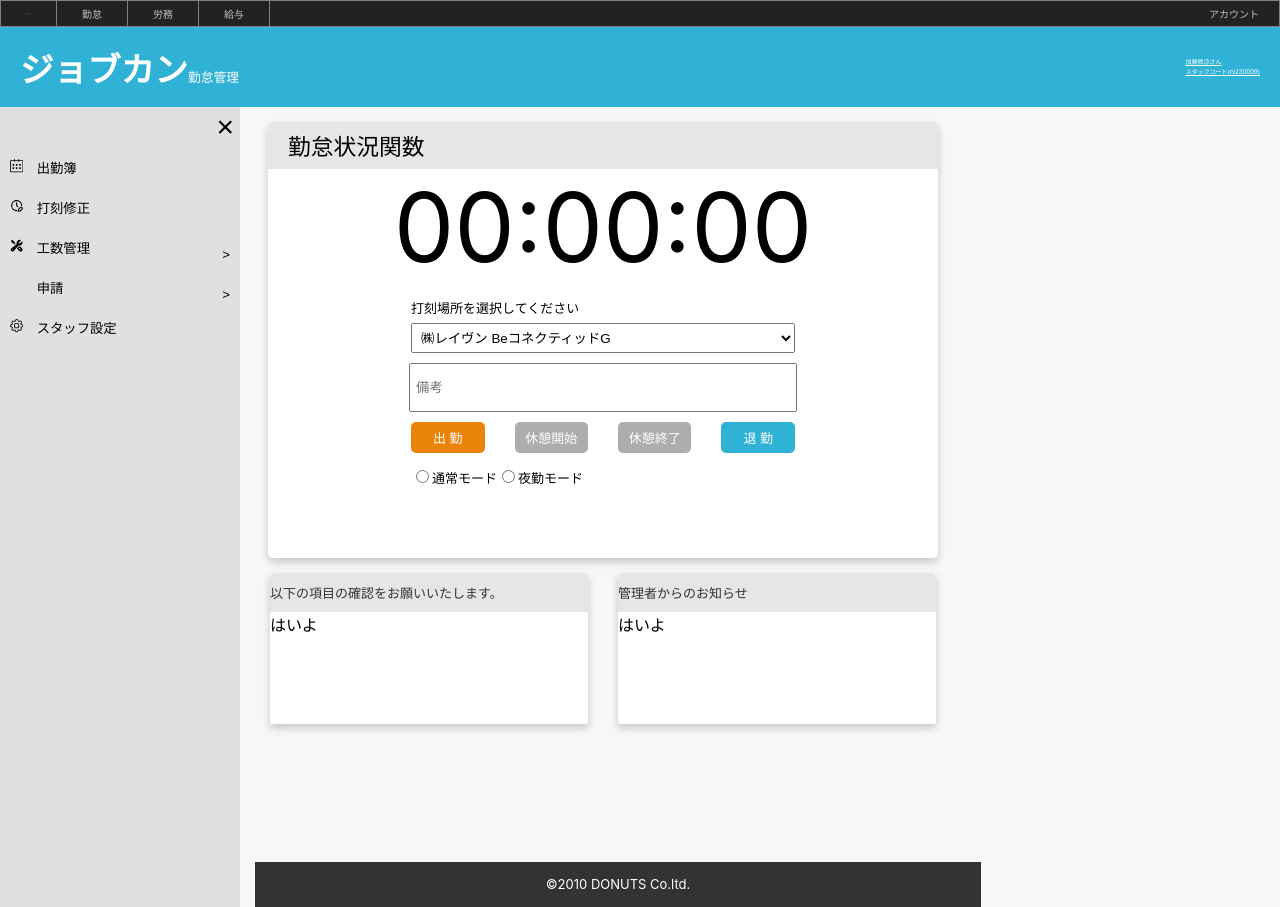
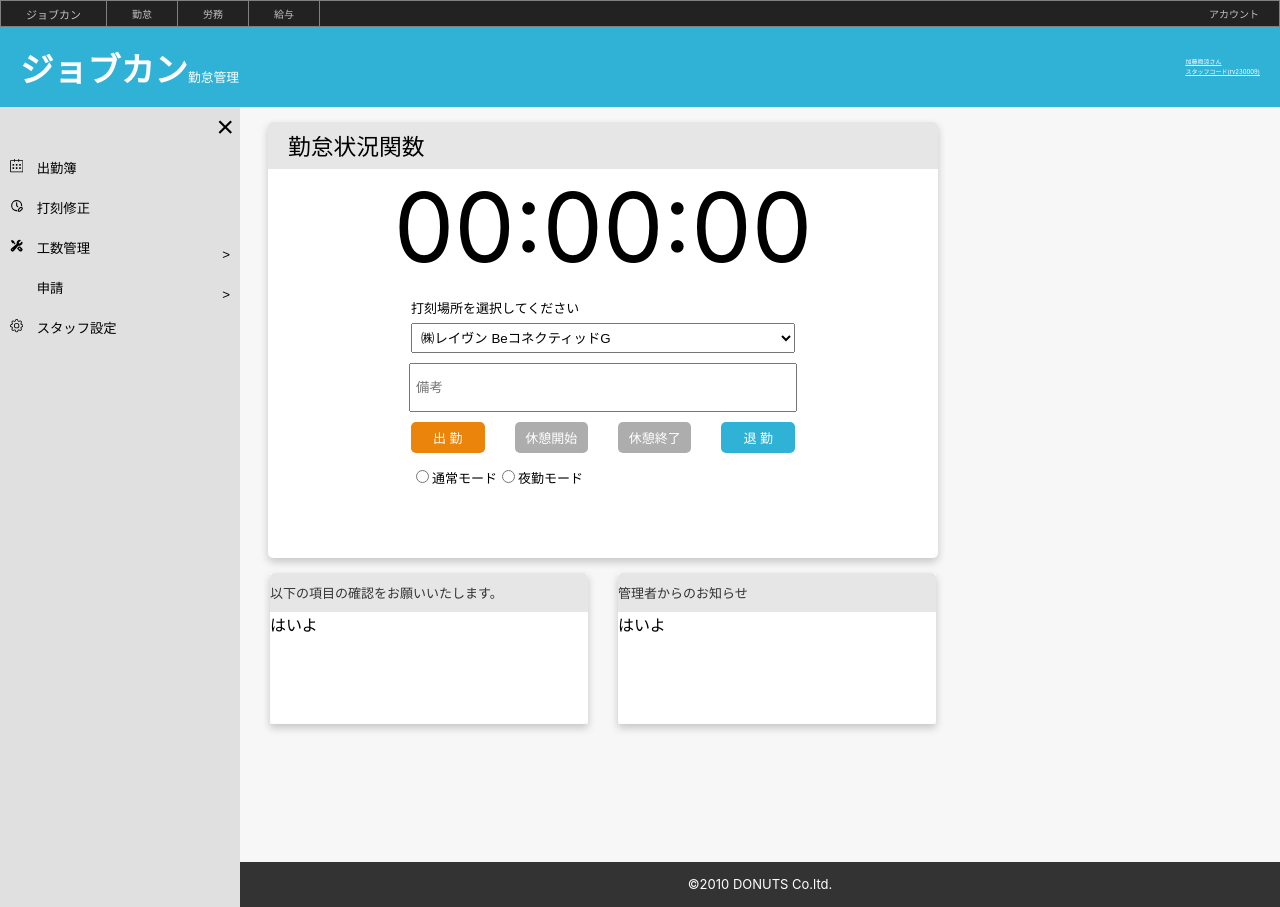
Before and after one commit to ShunKato1109/JOBKANTEST, a React (Create React App) app: page / in a window 1280 px wide. Built offline with nearby package versions, Linux system fonts and the light colour scheme; some icons are missing.

Commit message:
1画面レイアウト(231018)

```diff
--- a/package.json
+++ b/package.json
@@ -36,5 +36,8 @@
       "last 1 firefox version",
       "last 1 safari version"
     ]
+  },
+  "devDependencies": {
+    "@babel/plugin-proposal-private-property-in-object": "^7.21.11"
   }
 }
--- a/src/App.jsx
+++ b/src/App.jsx
@@ -1,17 +1,16 @@
 import React from "react";
 import styled from "styled-components";
-import { ResponsiveHeader } from "./Compornents/ResponsiveHeader1/ResponsiveHeader1";
-import { Header2} from "./Compornents/Header2/Header2";
 import { SideBar} from "./Compornents/SideBar/SideBar";
 import { TimeCard } from "./Compornents/TimeCardContents/TimeCard";
 import { CardBody } from "./Compornents/Card/CardBody";
-import { BodyHooter } from "./BodyHooter";
+import { HeaderBody } from "./Compornents/Header/HeaderBody";
+import { HooterBody } from "./Compornents/Hooter/HooterBody";
 
 
 const Smain = styled.main`
   display:flex;
+  flex-direction: column;
   height:100vh;
-  width:100%;
   background-color:#F7F7F7;
 `;
 
@@ -27,16 +26,15 @@
 export const App = () =>{
   return (
 
-
     <div style={{height:'100vh'}}>
 
     {/* ヘッダー */}
-    <ResponsiveHeader />
-    <Header2 />
+      <HeaderBody />
 
     {/* ボディdiv */}
       <Smain >
 
+        <div style={{display:'flex'}}>
           {/* サイドバー */}
           <SideBar />
 
@@ -44,14 +42,14 @@
           <SbodyDiv>
             <TimeCard />
             <CardBody />
-      <BodyHooter />
           </SbodyDiv>
-
-    </Smain>
-
 
         </div>
 
+        <HooterBody />
+    </Smain>
+
+    </div>
   );
 }
 
--- a/src/Compornents/ResponsiveHeader1/NarrowDeskTopHeader.jsx
+++ b/src/Compornents/Header/Header1/NarrowDeskTopHeader.jsx
@@ -47,7 +47,7 @@
 
 //Header1Button CSS
 export const SheadButton1={
-    fontSize:'1px',
+    fontSize:'11px',
     paddingLeft:'25px',
     paddingRight:'25px',
     cursor:'pointer',
--- a/src/Compornents/ResponsiveHeader1/ResponsiveHeader1.jsx
+++ b/src/Compornents/Header/Header1/ResponsiveHeader1.jsx
@@ -15,5 +15,5 @@
         return()=>window.removeEventListener('resize',handleResize);
     },[]);
 
-    return windowWidth > 600 ? <WideDeskTopHeader />:<NarrowDeskTopHeader />;
+    return windowWidth > 800 ? <WideDeskTopHeader />:<NarrowDeskTopHeader />;
 };
--- a/src/Compornents/ResponsiveHeader1/WideDeskTopHeader.jsx
+++ b/src/Compornents/Header/Header1/WideDeskTopHeader.jsx
@@ -46,7 +46,7 @@
 
 //Header1 button css
 export const SheadButton1={
-  fontSize:'1px',
+  fontSize:'11px',
   paddingLeft:'25px',
   paddingRight:'25px',
   cursor:'pointer',
--- /dev/null
+++ b/src/Compornents/Header/HeaderBody.jsx
@@ -0,0 +1,17 @@
+import React from "react";
+import styled from "styled-components";
+import { ResponsiveHeader } from "./Header1/ResponsiveHeader1";
+import { Header2 } from "./Header2/Header2";
+
+const SheaderBody = styled.div`
+    display:block;
+`;
+
+export const HeaderBody = ()=>{
+    return(
+        <SheaderBody>
+            <ResponsiveHeader />
+            <Header2 />
+        </SheaderBody>
+    )
+};
--- /dev/null
+++ b/src/Compornents/Hooter/HooterBody.jsx
@@ -0,0 +1,21 @@
+import React from "react";
+import styled from "styled-components";
+import { HooterSidebar } from "./HooterSidebar";
+import { HooterMain } from "./HooterMain";
+
+// Style hooterBody
+const ShooterBody = styled.div`
+    display:flex;
+    height:100%;
+    // width:100%;
+`;
+
+//Compornent HooterBody
+export const HooterBody = ()=>{
+    return(
+        <ShooterBody>
+            <HooterSidebar />
+            <HooterMain />
+        </ShooterBody>
+    )
+};
--- a/src/BodyHooter.jsx
+++ b/src/Compornents/Hooter/HooterMain.jsx
@@ -1,14 +1,18 @@
 import React from "react";
 import styled from "styled-components";
 
+const ShooterMaindiv = styled.div`
+  flex-grow:1;
+  margin-top:auto;
+`;
+
 // Hooter div Style
-export const HooterDiv = styled.div`
+const ShooterDiv = styled.div`
     display:flex;
-    position:absolute;
-    bottom:0;
     background-color:#333333;
     height:45.5px;
     width:100%;
+    margin-top:auto;
     font-size:13px;
     color:#FFFFFF;
     align-items:center;
@@ -16,10 +20,10 @@
 `;
 
 // BodyHooter Compornent
-export const BodyHooter = ()=>{
+export const HooterMain = ()=>{
   return(
-    <div style={{display:'flex'}}>
-    <HooterDiv>©2010 DONUTS Co.ltd.</HooterDiv>
-    </div>
+    <ShooterMaindiv>
+     <ShooterDiv>©2010 DONUTS Co.ltd.</ShooterDiv>
+    </ShooterMaindiv>
   )
 };
--- /dev/null
+++ b/src/Compornents/Hooter/HooterSidebar.jsx
@@ -0,0 +1,14 @@
+import React from "react";
+import styled from "styled-components";
+
+//SsideBar Style
+const SsidebarDiv = styled.div`
+  width:240px;
+  height:100%;
+  background-color:#e0e0e0;
+`;
+
+// Compornent HooterSidebar
+export const HooterSidebar = ()=>{
+    return <SsidebarDiv></SsidebarDiv>
+};
```
Also changed, not shown: src/Compornents/Header/Header1/HeaderDropDown.jsx (renamed from src/Compornents/ResponsiveHeader1/HeaderDropDown.jsx), src/Compornents/Header/Header2/Header2.jsx (renamed from src/Compornents/Header2/Header2.jsx), src/Compornents/TimeCardContents/TimeCardCompornents/TimeCardDropDown.jsx (added), 1 other file (tests, documents, lock files or other folders). Lines whose indentation alone changed are shown as unchanged.
